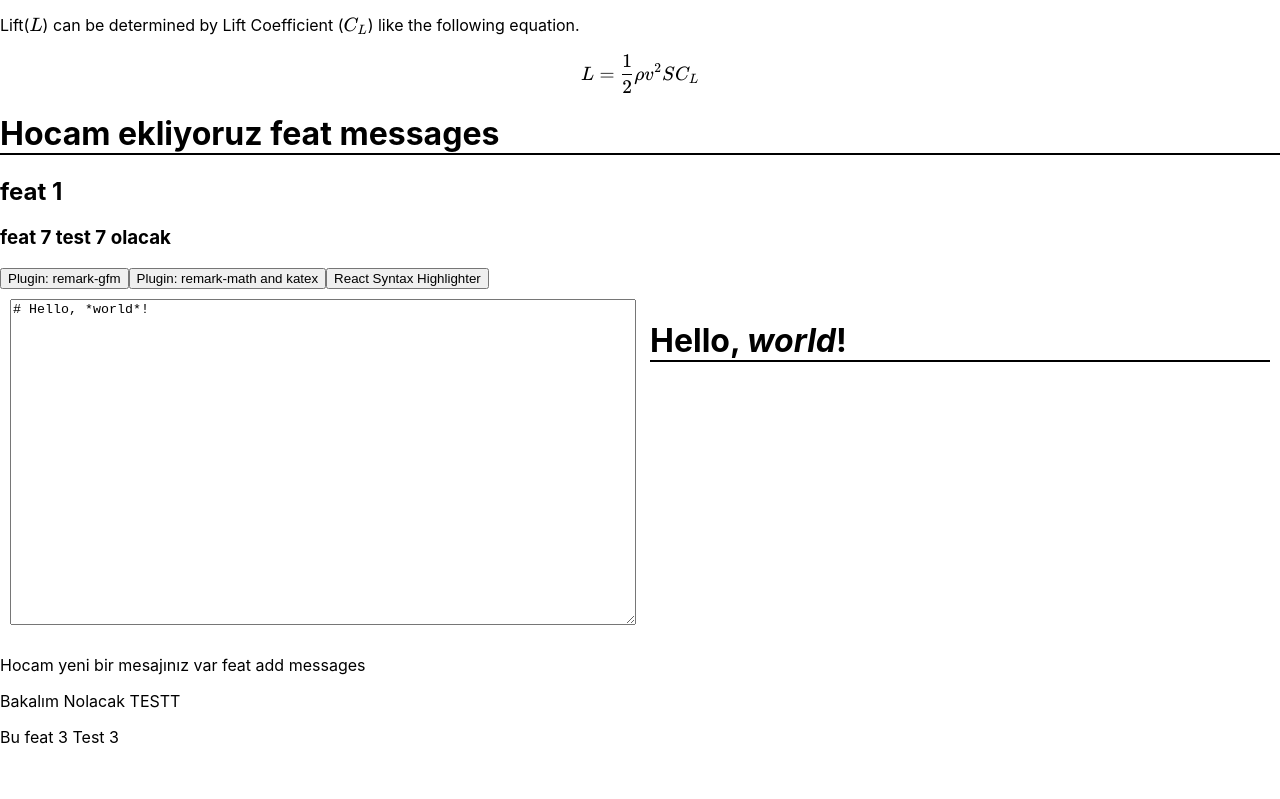
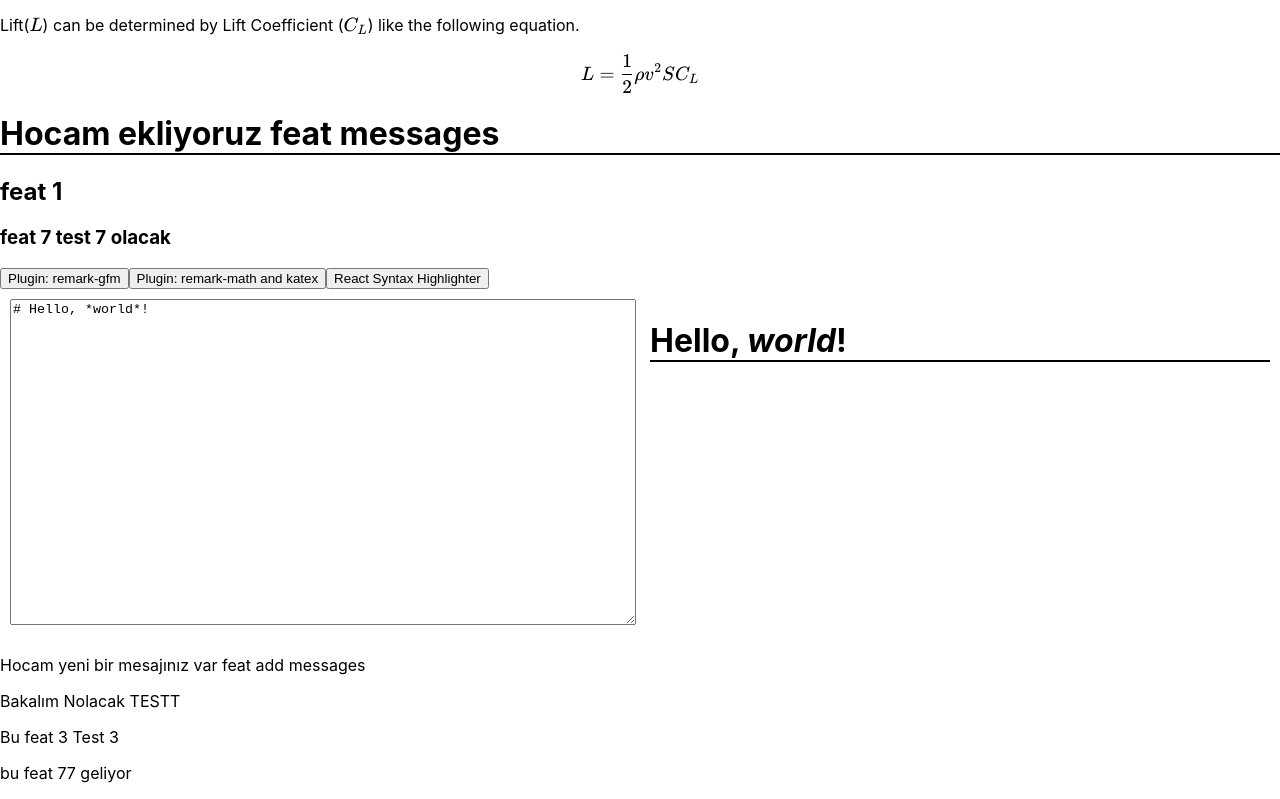
Before and after one commit to yeged/React-i18next, a React (Create React App) app: page / in a window 1280 px wide. Shown: the part 188-987 px from the top of the page. Before the commit the page ends 951 px from the top, so only its background shows below. Built offline with nearby package versions, Linux system fonts and the light colour scheme.

Commit message:
ISV77: feat7 7

```diff
--- a/src/App.tsx
+++ b/src/App.tsx
@@ -79,6 +79,7 @@ function App() {
       <p>Hocam yeni bir mesajınız var feat add messages</p>
       <p>Bakalım Nolacak TESTT</p>
       <p>Bu feat 3 Test 3</p>
+      <p>bu feat 77 geliyor</p>
     </div>
   );
 }
```
